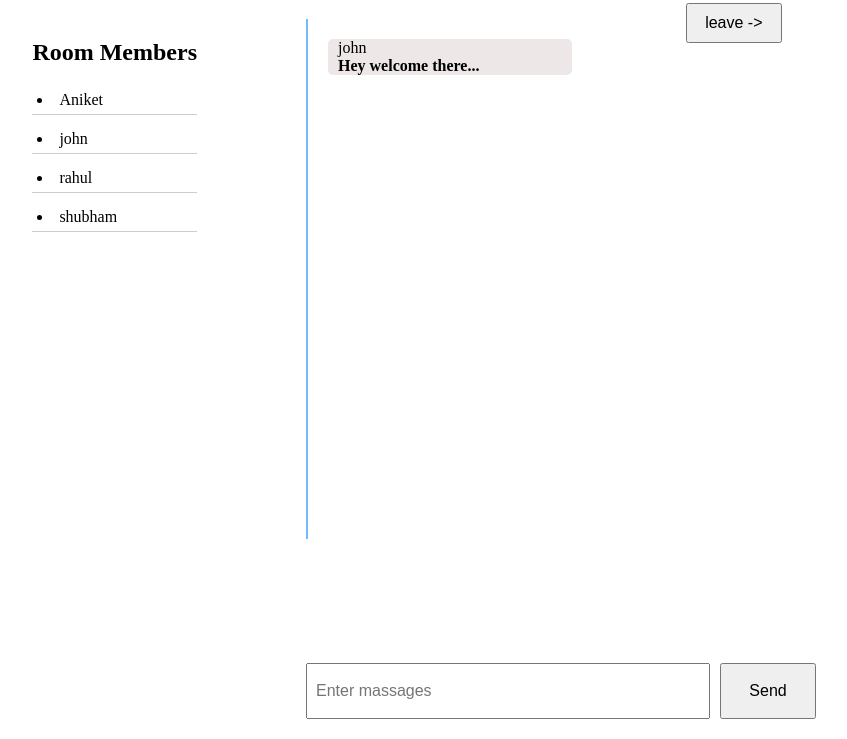
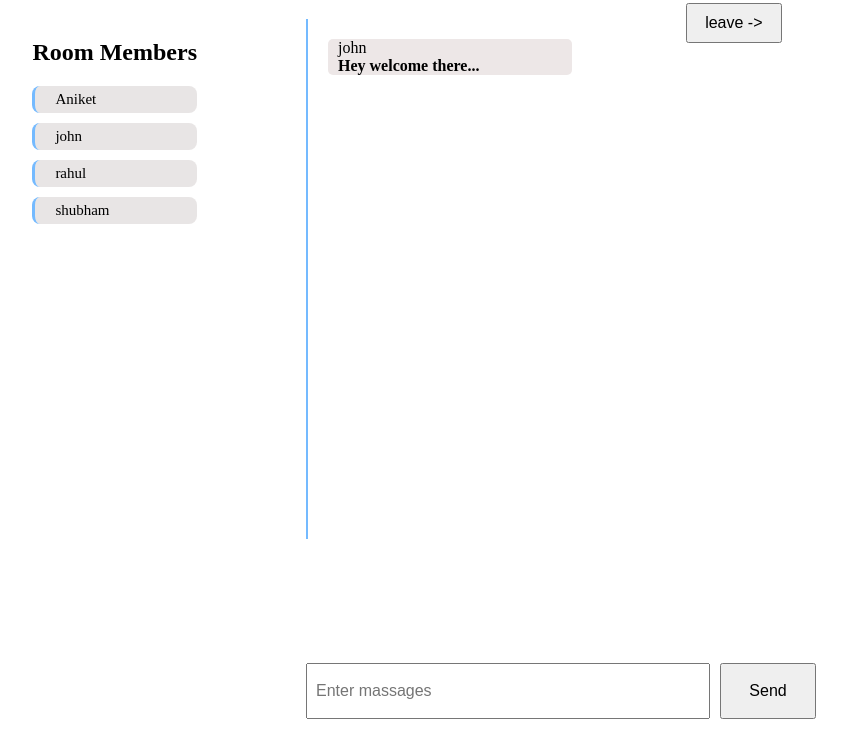
Before and after one commit to Aniketkole27/ChatttingApplication, a website: page public/index.html in a window 1280 px wide. Shown: the part 61-800 px from the top of the page, without its empty margins (127-974 px from the left). Drawn offline with nearby package versions, Linux system fonts and the light colour scheme; no server answers.

Commit message:
Update styles for room members and user list for improved readability and aesthetics

```diff
--- a/public/style.css
+++ b/public/style.css
@@ -15,6 +15,10 @@
 .roomMembers{
     position: absolute;
     right: 75%;
+}
+.roomMembers li{
+    list-style: none;
+    font-size: 15px;
 }
 
 .choise{
@@ -73,7 +77,7 @@ ul {
 }
 
 .user{
-    background-color: #74baff91;
+    background-color: #74baff39;
     color: white;
     border-radius: 5px;
     padding: 0px 10px;
@@ -106,7 +110,10 @@ ul {
 li {
     padding: 5px;
     margin-bottom: 10px;
-    border-bottom: 1px solid #ccc;
+    border-left: 3px solid #74baff;
+    padding-left: 20px;
+    background-color: #7868682c;
+    border-radius: 8px;
 }
 
 li span {
```
